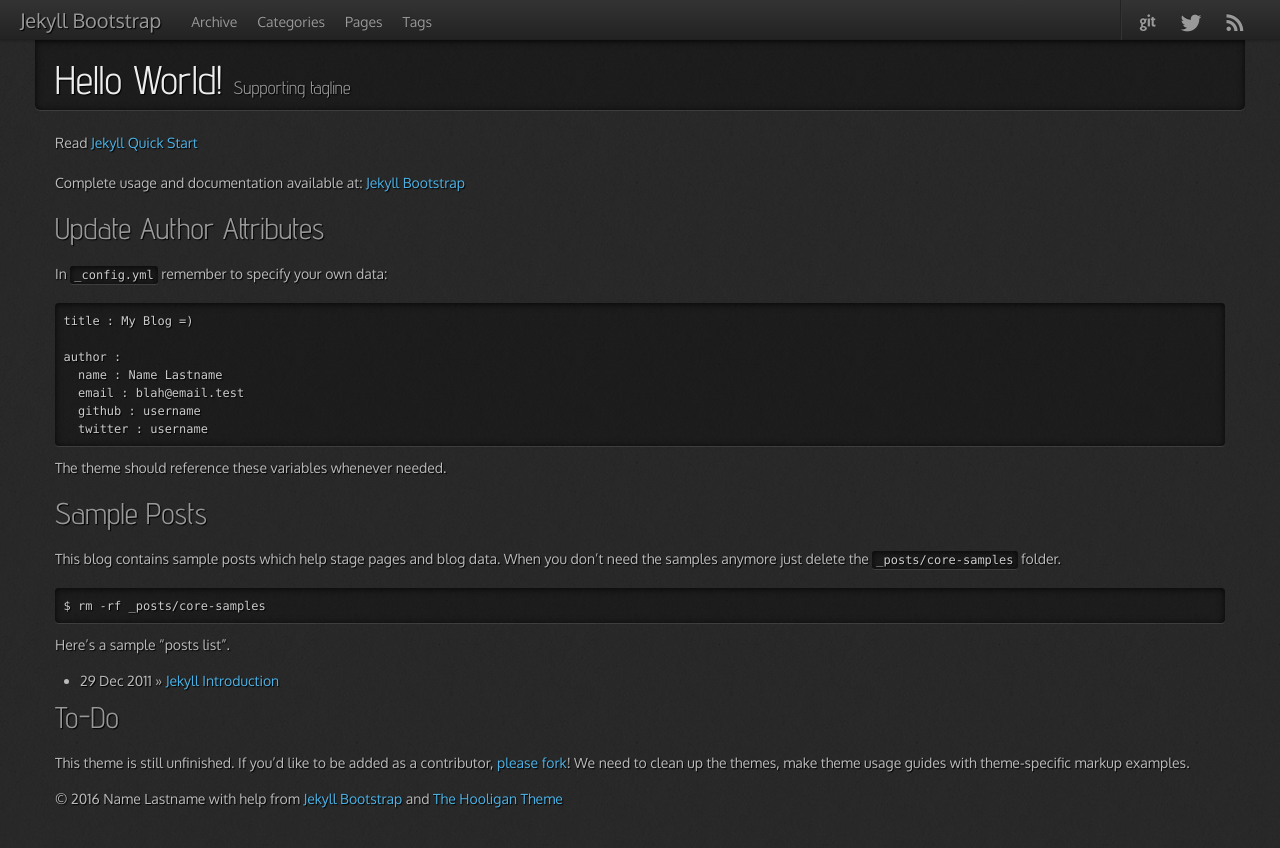
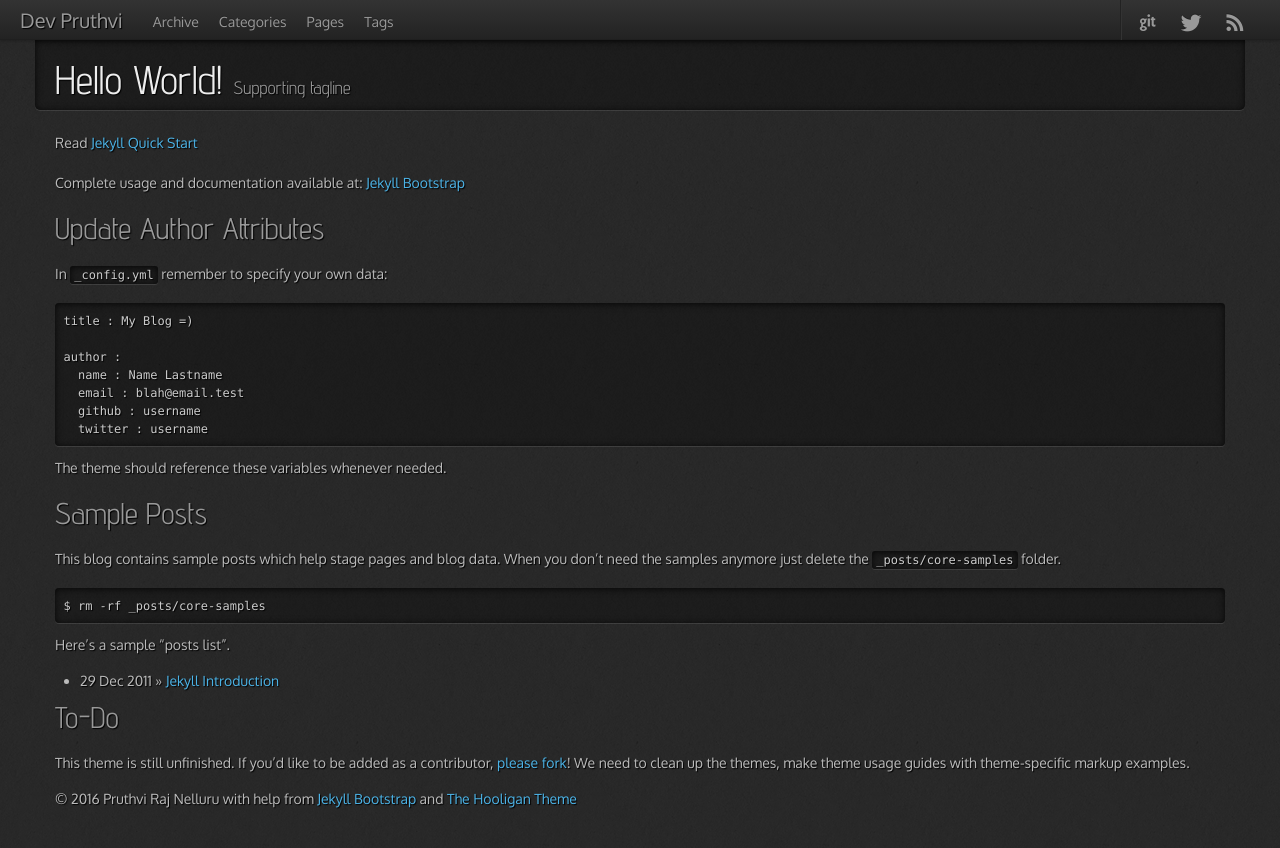
Before and after one commit to devpruthvi/devpruthvi.github.io, a Jekyll site: the page built from index.md, in a window 1280 px wide. Shown: the top 848 px of the page. Built offline with Jekyll 4.4.1, drawn with Linux system fonts in a browser that asks for light colours; nearby versions of some CDN libraries.

Commit message:
Initial Commit

```diff
--- a/_config.yml
+++ b/_config.yml
@@ -8,13 +8,13 @@
 # Themes are encouraged to use these universal variables
 # so be sure to set them if your theme uses them.
 #
-title : Jekyll Bootstrap
+title : Dev Pruthvi
 tagline: Site Tagline
 author :
-  name : Name Lastname
-  email : blah@email.test
-  github : username
-  twitter : username
+  name : Pruthvi Raj Nelluru
+  email : pruthvi.n.v@gmail.com
+  github : devpruthvi
+  twitter : pruthvi_n
   feedburner : feedname
 
 # The production_url is only used when full-domain names are needed
@@ -25,7 +25,7 @@
 # Else if you are pushing to username.github.io, replace with your username.
 # Finally if you are pushing to a GitHub project page, include the project name at the end.
 #
-production_url : http://username.github.io
+production_url : http://devpruthvi.github.io
 
 gems: ["jekyll-sitemap"]
 
```
